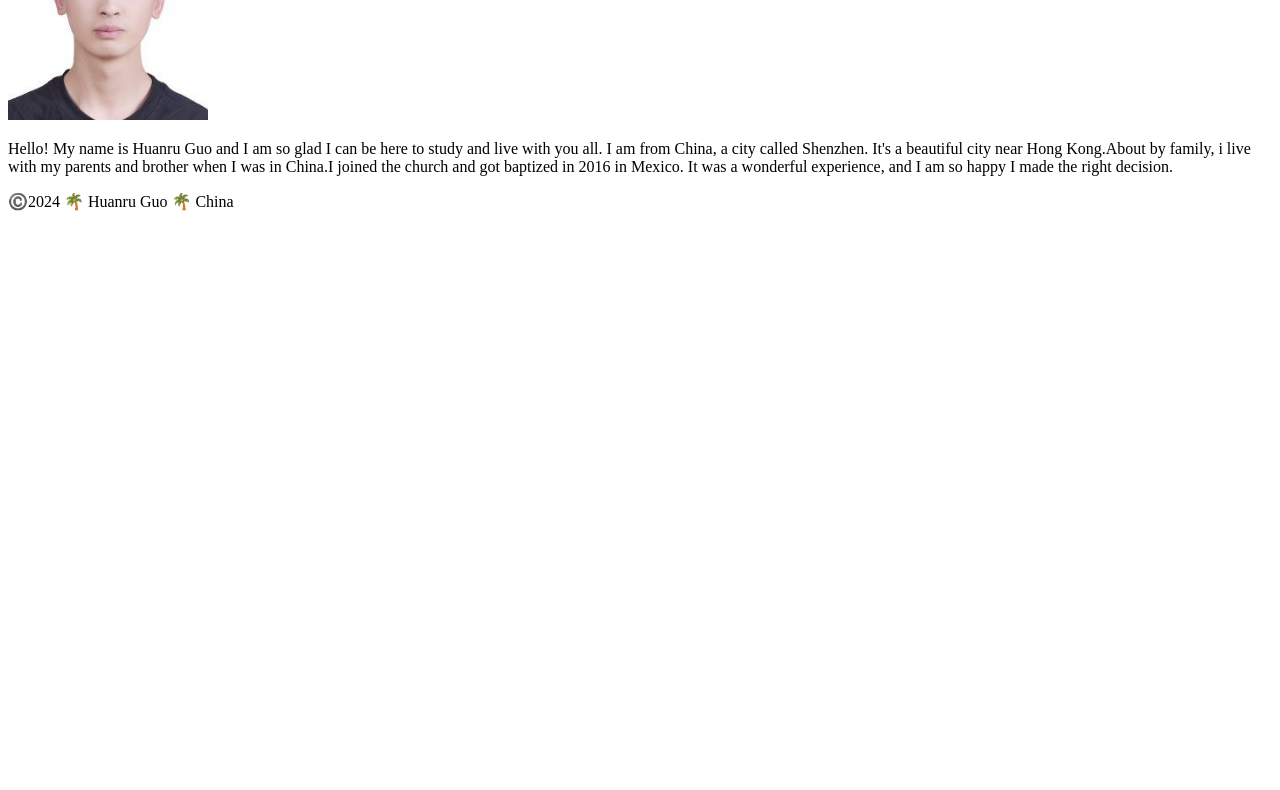
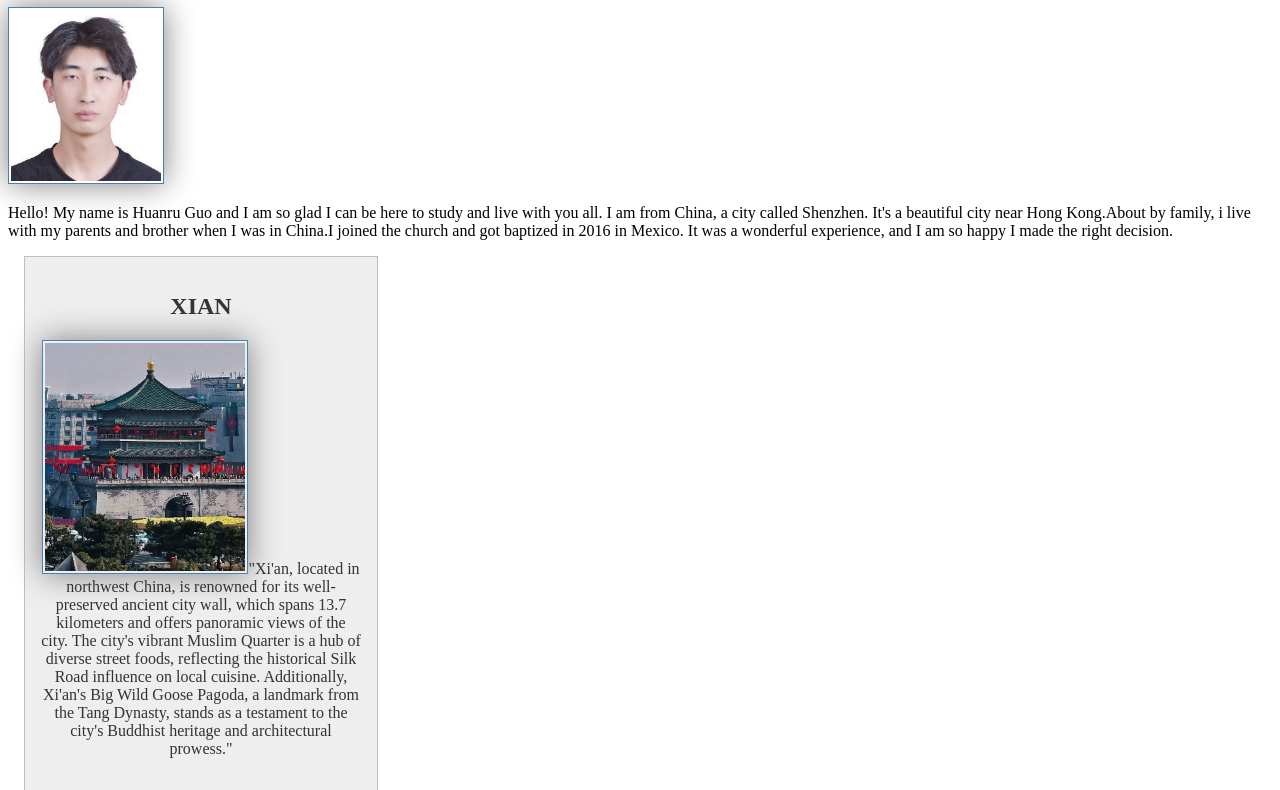
Before and after one commit to guoslxbb/wdd130, a plain HTML site: page index.html in a window 1280 px wide. Shown: the part 215-1005 px from the top of the page. Before the commit the page ends 800 px from the top, so only its background shows below. Drawn offline with Linux system fonts and the light colour scheme.

Commit message:
Add files via upload

```diff
--- a/index.html
+++ b/index.html
@@ -4,6 +4,9 @@
     <meta charset="utf-8">
     <meta name="viewport" content="width=device-width,initial-scale=1.0">
     <title>Huanru Guo | WDD 130</title>
+    <meta name="decision" content="Huanru Guo's BYU-Idaho WDD 130 course home page">
+    <meta name="author" content="Huanru Guo">
+    <link rel="stylesheet" href="styles/styles.css">
   </head>
   <body>
     <header>
@@ -15,9 +18,14 @@
     </header>
     <main>
       <h1>Huanru Guo | WDD 130</h1>
-      <img src="images/IMG_6228.jpg" alt="Hello! My name is Huanru Guo" width="200">
+      <img src="images/profile.jpg" alt="Hello! My name is Huanru Guo" width="200">
       <p>Hello! My name is Huanru Guo and I am so glad I can be here to study and live with you all. I am from China, a city called Shenzhen. It's a beautiful city near Hong Kong.About by family, i live with my parents and brother when I was in China.I joined the church and got baptized in 2016 in Mexico. It was a wonderful experience, and I am so happy I made the right decision.</p>
     </main>
+    <aside>
+      <h2>XIAN</h2>
+      <img src="images/xian-china.jpg" alt="Xi'an, China"
+      <p>"Xi'an, located in northwest China, is renowned for its well-preserved ancient city wall, which spans 13.7 kilometers and offers panoramic views of the city. The city's vibrant Muslim Quarter is a hub of diverse street foods, reflecting the historical Silk Road influence on local cuisine. Additionally, Xi'an's Big Wild Goose Pagoda, a landmark from the Tang Dynasty, stands as a testament to the city's Buddhist heritage and architectural prowess."</p>
+    </aside>
     <footer>
       <p>©️2024 🌴 Huanru Guo 🌴 China</p>
     </footer>
--- /dev/null
+++ b/styles/styles.css
@@ -0,0 +1,47 @@
+nav {
+   background-color: steelblue;
+   padding: 10px;
+}
+
+nav a {
+    color: white;
+    padding: 10px;
+    display: block;
+}
+
+h1 {
+  color: steelblue;
+}
+
+img {
+   width: 150px;
+   height: auto;
+   border: 1px solid steelblue;
+   padding: 2px;
+   box-shadow: 0 0 30px gray;
+}
+
+p {
+  padding: 0;
+}
+
+aside {
+   width: 20em;
+   margin: 1em;
+   border: 1px solid rgba(0, 0, 0, 0.2);
+   padding: 1em;
+   background-color: #eee;
+   color: #333;
+   text-align: center;
+}
+
+aside img {
+   width: 200px;
+   height: auto;
+}
+
+footer {
+   margin-top: 1em;
+   border-top: 1px solid #000;
+   text-align: center;
+}
```
Also changed, not shown: images/profile.jpg (added), images/xian-china.jpg (added).
